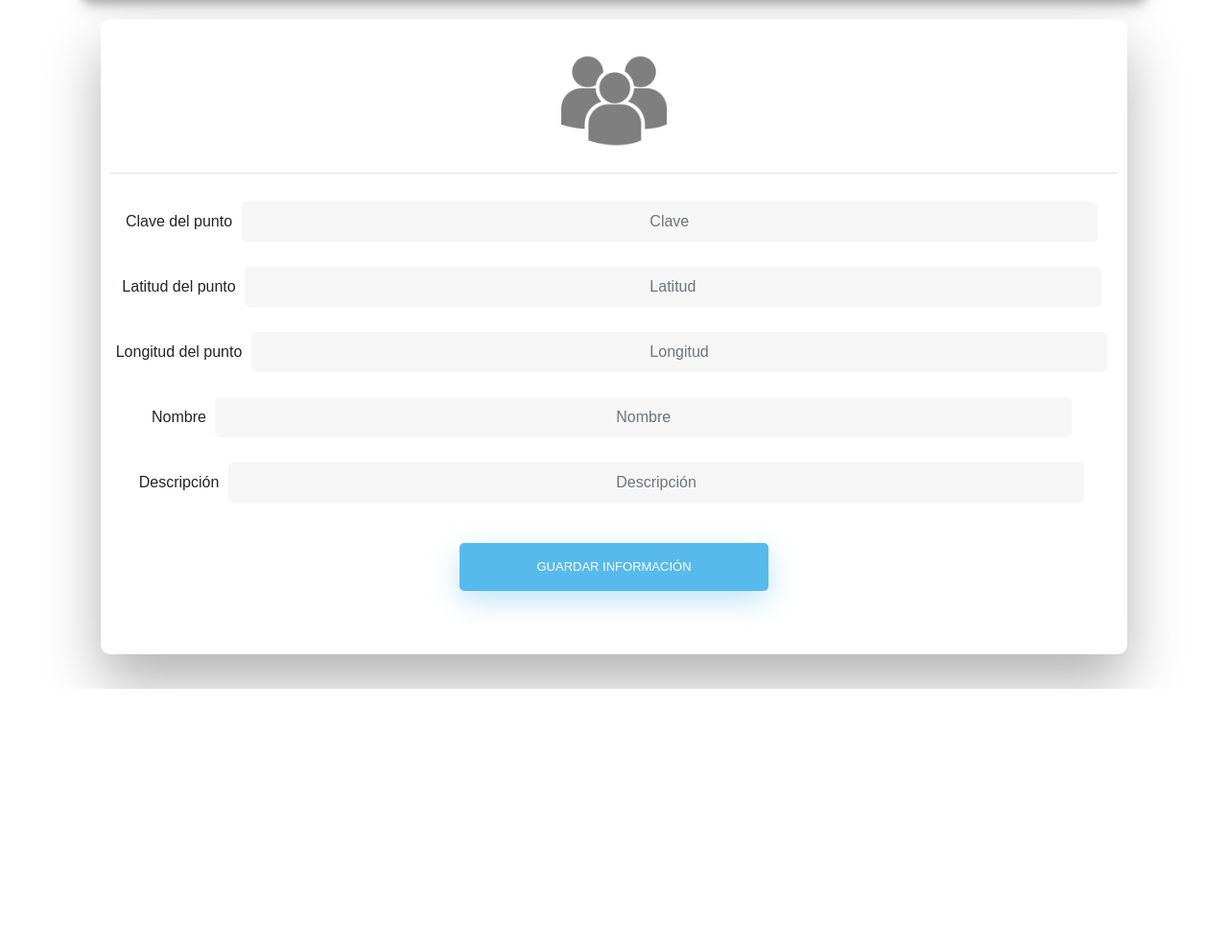
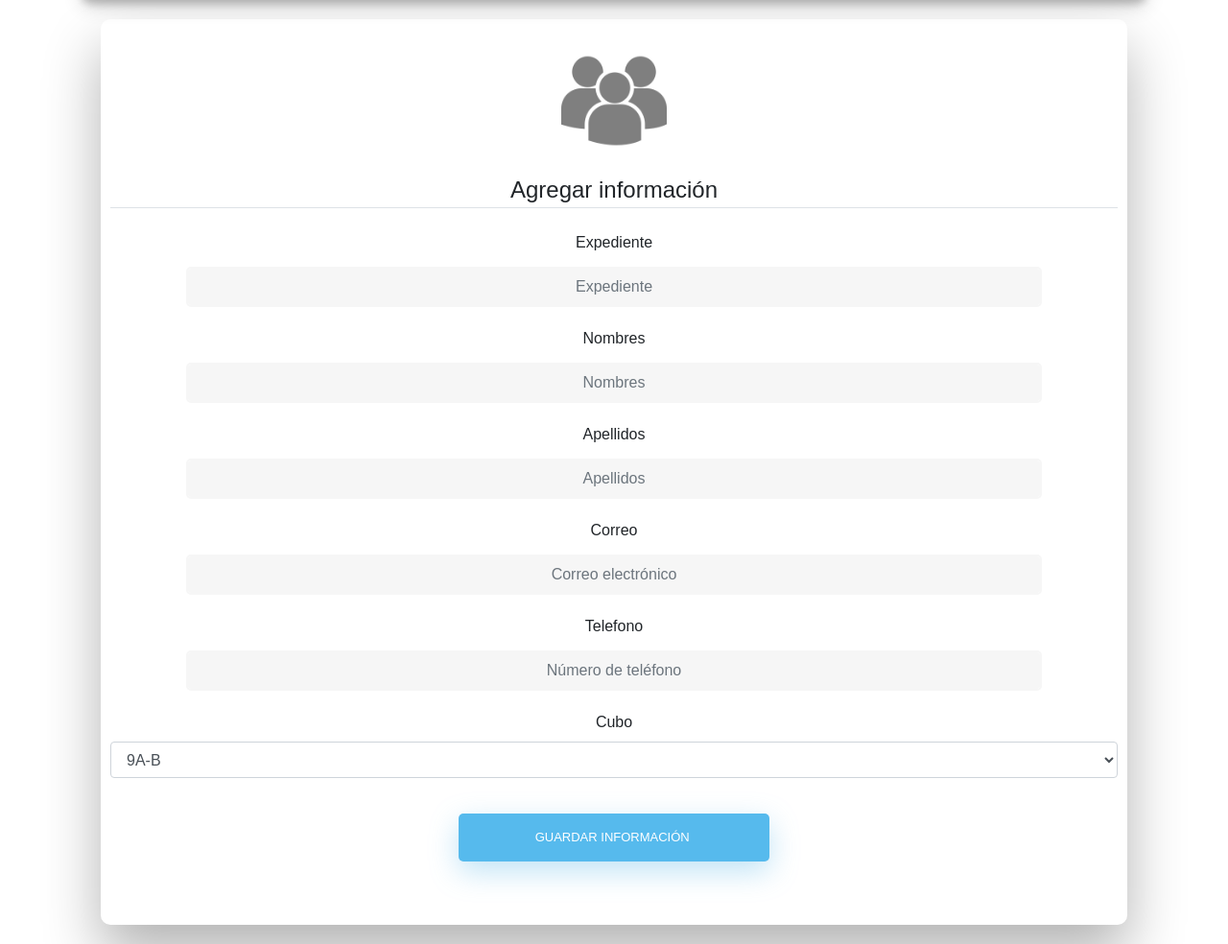
Before and after one commit to raulmyocu/owlmap, a Flask app: page /addMaestro in a window 1280 px wide. Shown: the part 82-1066 px from the top of the page at 96% size. Before the commit the page ends 800 px from the top, so only its background shows below. Run offline with Flask 2, Linux system fonts and the light colour scheme; data comes from the database, SQL or seed files in the repository; some libraries are stand-ins or nearby versions.

Commit message:
CRUD maestros

```diff
--- a/owlmap/forms.py
+++ b/owlmap/forms.py
@@ -29,6 +29,21 @@ class RegistrationForm(FlaskForm):
             render_kw={"placeholder": "Descripción"})
     submit = SubmitField('Guardar información')
 
-class CrudForm(FlaskForm):
-    editar = SubmitField('editar')
-    eliminar = SubmitField('eliminar')
+
+class RegistrationFormMaestro(FlaskForm):
+    exp = StringField('Expediente', validators=[Length(min=10, max=20), DataRequired()],
+            render_kw={"placeholder": "Expediente"})
+    cubo = StringField('Cubiculo', validators=[DataRequired()],
+            render_kw={"placeholder": "Cubículo"})
+    nombres = StringField('Nombres', validators=[Length(min=5, max=60), DataRequired()],
+            render_kw={"placeholder": "Nombres"})
+    apellidos = StringField('Apellidos', validators=[Length(min=5, max=60), DataRequired()],
+            render_kw={"placeholder": "Apellidos"})
+    email = StringField('Correo', validators=[Length(min=5, max=60), DataRequired()],
+            render_kw={"placeholder": "Correo electrónico"})
+    tel = StringField('Telefono', validators=[Length(min=10, max=16), DataRequired()],
+            render_kw={"placeholder": "Número de teléfono"})
+    cubo = StringField('Cubo', validators=[Length(min=2, max=5), DataRequired()],
+            render_kw={"placeholder": "Cubículo"})
+
+    submit = SubmitField('Guardar información ')
--- a/owlmap/routes.py
+++ b/owlmap/routes.py
@@ -1,6 +1,6 @@
 from flask import render_template, url_for, flash, redirect, request
 from owlmap import app, db
-from owlmap.forms import LoginForm, SearchForm, RegistrationForm, CrudForm
+from owlmap.forms import LoginForm, SearchForm, RegistrationForm, RegistrationFormMaestro
 from owlmap.models import User, Point, Post, Maestro
 
 posts = [
@@ -34,10 +34,8 @@ posts = [
 @app.route("/home", methods=['GET', 'POST'])
 @app.route("/map", methods=['GET', 'POST'])
 def home():
-    print("entraste a home")
     form = SearchForm()
     if form.validate_on_submit():
-        print("simon si entendí carnal")
         results = Point.query.filter(Point.nom.contains(form.searchfield.data)).all()
         return render_template('home.html', form=form, results=results)
     return render_template('home.html', form=form)
@@ -60,21 +58,23 @@ def forum():
 def addInfoPunto():
     form = RegistrationForm()
     if form.validate_on_submit():
-        punto = Point(clave=form.clave.data, lat=form.latitud.data,
-                lng=form.longitud.data, nom=form.nombre.data,
-                desc=form.descripcion.data)
-        db.session.add(punto)
-        db.session.commit()
-        flash('Información guardada correctamente', 'success')
-        return redirect(url_for('displayInfoPuntos'))
+        try:
+            punto = Point(clave=form.clave.data, lat=form.latitud.data,
+                    lng=form.longitud.data, nom=form.nombre.data,
+                    desc=form.descripcion.data)
+            db.session.add(punto)
+            db.session.commit()
+            flash('Información guardada correctamente', 'success')
+            return redirect(url_for('displayInfoPuntos'))
+        except:
+            flash('Hubo un error al capturar la información', 'danger')
     return render_template('addInfoPuntos.html', title='Agregar Información',
-                            form=form, leged='Agregar información')
+                            form=form, legend='Agregar información')
 
 @app.route("/displayPuntos", methods=['GET', 'POST'])
 def displayInfoPuntos():
-    form = CrudForm()
     puntos = Point.query.all()
-    return render_template('displayPuntos.html', form=form, puntos=puntos, title="Mostrar Información")
+    return render_template('displayPuntos.html', puntos=puntos, title="Mostrar Información")
 
 @app.route("/editInfoPunto/<puntoID>",  methods=['GET', 'POST'])
 def editInfoPunto(puntoID):
@@ -82,14 +82,17 @@ def editInfoPunto(puntoID):
     form = RegistrationForm()
 
     if form.validate_on_submit():
-        punto.clave = form.clave.data
-        punto.lat = form.latitud.data
-        punto.lng = form.longitud.data
-        punto.nom = form.nombre.data
-        punto.desc = form.descripcion.data
-        db.session.commit()
-        flash('Información guardada correctamente', 'success')
-        return redirect('displayPuntos')
+        try:
+            punto.clave = form.clave.data
+            punto.lat = form.latitud.data
+            punto.lng = form.longitud.data
+            punto.nom = form.nombre.data
+            punto.desc = form.descripcion.data
+            db.session.commit()
+            flash('Información guardada correctamente', 'success')
+            return redirect('displayPuntos')
+        except:
+            flash('Hubo un error al capturar la información', 'danger')
 
     elif request.method == 'GET':
         form.clave.data = punto.clave
@@ -99,68 +102,91 @@ def editInfoPunto(puntoID):
         form.descripcion.data = punto.desc
 
     return render_template('addInfoPuntos.html', form=form, punto=punto,
-                            title="Editar Información", leged='Editar información')
+                            title="Editar Información", legend='Editar información')
 
 
 @app.route("/deleteInfoPunto/<puntoID>",  methods=['GET','POST'])
 def deleteInfoPunto(puntoID):
     punto = Point.query.get_or_404(puntoID)
-    db.session.delete(punto)
-    db.session.commit()
-    flash('Registro eliminado correctamente', 'success')
+    try:
+        db.session.delete(punto)
+        db.session.commit()
+        flash('Registro eliminado correctamente', 'success')
+    except:
+        flash('Hubo un error en la eliminación de la información', 'danger')
     return redirect('displayPuntos')
 
 # -------------------  CRUD para maestros --------------------------------------
 
 @app.route("/addMaestro", methods=['GET', 'POST'])
 def addInfoMaestro():
-    form = RegistrationForm()
+    form = RegistrationFormMaestro()
+    puntos = Point.query.all()
+    form.cubo.data = request.form.get('comp_select')
     if form.validate_on_submit():
-        maestro = Maestro(clave=form.clave.data, lat=form.latitud.data,
-                lng=form.longitud.data, nom=form.nombre.data,
-                desc=form.descripcion.data)
-        db.session.add(maestro)
-        db.session.commit()
-        flash('Información guardada correctamente', 'success')
-        return redirect(url_for('displayMaestros'))
+        try:
+            maestro = Maestro(exp=form.exp.data, cubo=form.cubo.data,
+                        nombres=form.nombres.data, apellidos=form.apellidos.data,
+                        email=form.email.data, tel=form.tel.data)
+            db.session.add(maestro)
+            db.session.commit()
+            flash('Información guardada correctamente', 'success')
+            return redirect(url_for('displayInfoMaestros'))
+        except:
+            flash('Hubo un error al capturar la información', 'danger')
     return render_template('addInfoMaestros.html', title='Agregar Información',
-                            form=form, leged='Agregar información')
+                            form=form, legend='Agregar información', puntos=puntos)
 
 @app.route("/displayMaestros", methods=['GET', 'POST'])
 def displayInfoMaestros():
-    form = CrudForm()
     maestros = Maestro.query.all()
-    return render_template('displayMaestros.html', form=form, maestros=maestros, title="Mostrar Información")
+    return render_template('displayMaestros.html', maestros=maestros,
+                            title="Mostrar Información")
 
-@app.route("/editInfoMaestro/<puntoID>",  methods=['GET', 'POST'])
+@app.route("/editInfoMaestro/<maestroID>",  methods=['GET', 'POST'])
 def editInfoMaestro(maestroID):
-    maestro = Point.query.get_or_404(maestroID)
-    form = RegistrationForm()
+    maestro = Maestro.query.get_or_404(maestroID)
+    form = RegistrationFormMaestro()
+    puntos = Point.query.all()
+    puntoinicial = Point.query.filter(Point.clave.contains(maestro.cubo)).first()
+
+    form.cubo.data = request.form.get('comp_select')
 
     if form.validate_on_submit():
-        maestro.clave = form.clave.data
-        maestro.lat = form.latitud.data
-        maestro.lng = form.longitud.data
-        maestro.nom = form.nombre.data
-        maestro.desc = form.descripcion.data
-        db.session.commit()
-        flash('Información guardada correctamente', 'success')
-        return redirect('display')
+        try:
+            maestro.exp = form.exp.data
+            maestro.cubo = form.cubo.data
+            maestro.nombres = form.nombres.data
+            maestro.apellidos = form.apellidos.data
+            maestro.email = form.email.data
+            maestro.tel = form.tel.data
+            db.session.commit()
+            flash('Información guardada correctamente', 'success')
+            return redirect('displayMaestros')
+        except:
+            flash('Hubo un error al capturar la información', 'danger')
 
     elif request.method == 'GET':
-        form.clave.data = maestro.clave
-        form.latitud.data = maestro.lat
-        form.longitud.data = maestro.lng
-        form.nombre.data = maestro.nom
-        form.descripcion.data = maestro.desc
+
+        form.exp.data = maestro.exp
+        form.nombres.data = maestro.nombres
+        form.apellidos.data = maestro.apellidos
+        form.email.data = maestro.email
+        form.tel.data = maestro.tel
+        form.cubo.data = maestro.cubo
 
     return render_template('addInfoMaestros.html', form=form, maestro=maestro,
-                            title="Editar Información", leged='Editar información')
+                            title="Editar Información", legend='Editar información',
+                            puntos=puntos, puntoinicial=puntoinicial)
 
-@app.route("/deleteInfoMaestro/<maestroID>",  methods=['GET', 'POST'])
+
+@app.route("/deleteInfoMaestro/<maestroID>",  methods=['GET','POST'])
 def deleteInfoMaestro(maestroID):
-    maestro = Point.query.get_or_404(maestroID)
-    db.session.delete(maestro)
-    db.session.commit()
-    flash('Registro eliminado correctamente', 'success')
+    maestro = Maestro.query.get_or_404(maestroID)
+    try:
+        db.session.delete(maestro)
+        db.session.commit()
+        flash('Registro eliminado correctamente', 'success')
+    except:
+        flash('Hubo un error en la eliminación de la información', 'danger')
     return redirect('displayMaestros')
--- a/owlmap/templates/addInfoMaestros.html
+++ b/owlmap/templates/addInfoMaestros.html
@@ -16,74 +16,93 @@
             <legend class="border-bottom mb-4">{{ legend }}</legend>
 
             <div class="form-group">
-              {{ form.clave.label(class="form-control-label")}}
-              {% if form.clave.errors %}
-                {{ form.clave(class="form-control form-control-lg is-invalid")}}
+              {{ form.exp.label(class="form-control-label")}}
+              <br>
+              {% if form.exp.errors %}
+              {{ form.exp(class="form-control form-control-lg is-invalid")}}
               <div class="invalid-feedback">
-                  {% for error in form.clave.errors %}
+                {% for error in form.exp.errors %}
                 <span>{{error}}</span>
                 {% endfor %}
               </div>
               {%else %}
-                {{ form.clave(class="form-control form-control-lg")}}
+              {{ form.exp(class="form-control form-control-lg")}}
               {% endif %}
             </div>
 
             <div class="form-group">
-              {{ form.latitud.label(class="form-control-label")}}
-              {% if form.latitud.errors %}
-                {{ form.latitud(class="form-control form-control-lg is-invalid")}}
+              {{ form.nombres.label(class="form-control-label")}}
+              <br>
+              {% if form.nombres.errors %}
+              {{ form.nombres(class="form-control form-control-lg is-invalid")}}
               <div class="invalid-feedback">
-                  {% for error in form.latitud.errors %}
+                {% for error in form.nombres.errors %}
                 <span>{{error}}</span>
                 {% endfor %}
               </div>
               {%else %}
-                {{ form.latitud(class="form-control form-control-lg")}}
+              {{ form.nombres(class="form-control form-control-lg")}}
               {% endif %}
             </div>
 
             <div class="form-group">
-              {{ form.longitud.label(class="form-control-label")}}
-              {% if form.longitud.errors %}
-                {{ form.longitud(class="form-control form-control-lg is-invalid")}}
+              {{ form.apellidos.label(class="form-control-label")}}
+              <br>
+              {% if form.apellidos.errors %}
+              {{ form.apellidos(class="form-control form-control-lg is-invalid")}}
               <div class="invalid-feedback">
-                  {% for error in form.longitud.errors %}
+                {% for error in form.apellidos.errors %}
                 <span>{{error}}</span>
                 {% endfor %}
               </div>
               {%else %}
-                {{ form.longitud(class="form-control form-control-lg")}}
+              {{ form.apellidos(class="form-control form-control-lg")}}
               {% endif %}
             </div>
 
             <div class="form-group">
-              {{ form.nombre.label(class="form-control-label")}}
-              {% if form.nombre.errors %}
-                {{ form.nombre(class="form-control form-control-lg is-invalid")}}
+              {{ form.email.label(class="form-control-label")}}
+              <br>
+              {% if form.email.errors %}
+              {{ form.email(class="form-control form-control-lg is-invalid")}}
               <div class="invalid-feedback">
-                  {% for error in form.nombre.errors %}
+                {% for error in form.email.errors %}
                 <span>{{error}}</span>
                 {% endfor %}
               </div>
               {%else %}
-                {{ form.nombre(class="form-control form-control-lg")}}
+              {{ form.email(class="form-control form-control-lg")}}
               {% endif %}
             </div>
 
             <div class="form-group">
-              {{ form.descripcion.label(class="form-control-label")}}
-              {% if form.descripcion.errors %}
-                {{ form.descripcion(class="form-control form-control-lg is-invalid")}}
+              {{ form.tel.label(class="form-control-label")}}
+              <br>
+              {% if form.tel.errors %}
+              {{ form.tel(class="form-control form-control-lg is-invalid")}}
               <div class="invalid-feedback">
-                  {% for error in form.descripcion.errors %}
+                {% for error in form.tel.errors %}
                 <span>{{error}}</span>
                 {% endfor %}
               </div>
               {%else %}
-                {{ form.descripcion(class="form-control form-control-lg")}}
+              {{ form.tel(class="form-control form-control-lg")}}
               {% endif %}
             </div>
+
+            {% if puntos %}
+            <div class="form-group">
+              {{ form.cubo.label(class="form-control-label")}}
+              <select class="form-control" data-live-search="true" name="comp_select" >
+                {% if puntoinicial %}
+                <option data-tokens="{{puntoinicial.nom}}">{{puntoinicial.clave}}</option>
+                {% endif %}
+                {% for punto in puntos %}
+                <option data-tokens="{{punto.nom}}">{{punto.clave}}</option>
+                {% endfor %}
+              </select>
+            </div>
+            {% endif %}
 
           </fieldset>
 
@@ -96,5 +115,4 @@
   </div>
 </div>
 
-
 {% endblock content %}
--- a/owlmap/templates/addInfoPuntos.html
+++ b/owlmap/templates/addInfoPuntos.html
@@ -17,6 +17,7 @@
 
             <div class="form-group">
               {{ form.clave.label(class="form-control-label")}}
+              <br>
               {% if form.clave.errors %}
                 {{ form.clave(class="form-control form-control-lg is-invalid")}}
                 <div class="invalid-feedback">
@@ -31,6 +32,7 @@
 
             <div class="form-group">
               {{ form.latitud.label(class="form-control-label")}}
+              <br>
               {% if form.latitud.errors %}
                 {{ form.latitud(class="form-control form-control-lg is-invalid")}}
                 <div class="invalid-feedback">
@@ -45,6 +47,7 @@
 
             <div class="form-group">
               {{ form.longitud.label(class="form-control-label")}}
+              <br>
               {% if form.longitud.errors %}
                 {{ form.longitud(class="form-control form-control-lg is-invalid")}}
                 <div class="invalid-feedback">
@@ -59,6 +62,7 @@
 
             <div class="form-group">
               {{ form.nombre.label(class="form-control-label")}}
+              <br>
               {% if form.nombre.errors %}
                 {{ form.nombre(class="form-control form-control-lg is-invalid")}}
                 <div class="invalid-feedback">
@@ -73,6 +77,7 @@
 
             <div class="form-group">
               {{ form.descripcion.label(class="form-control-label")}}
+              <br>
               {% if form.descripcion.errors %}
                 {{ form.descripcion(class="form-control form-control-lg is-invalid")}}
                 <div class="invalid-feedback">
@@ -84,7 +89,6 @@
                 {{ form.descripcion(class="form-control form-control-lg")}}
               {% endif %}
             </div>
-
 
           </fieldset>
 
--- a/owlmap/templates/displayPuntos.html
+++ b/owlmap/templates/displayPuntos.html
@@ -2,7 +2,7 @@
 {% block content %}
 <div class="container">
   <div class="wrapper fadeInDown">
-    <div id="formContentEdit">
+    <div id="formContentEdit" >
       <!-- Tabs Titles -->
       <!-- Icon -->
       <div class="fadeIn first">
@@ -31,7 +31,7 @@
             <td scope="col">{{ punto.lng }}</td>
             <td scope="col">{{ punto.desc }}</td>
             <td scope="col"><p><a href="{{ url_for('editInfoPunto', puntoID=punto.clave)}}"><img src="{{ url_for('static', filename='images/editIcon.png') }}" height="21" width="21" style="opacity: 0.5"></a> </p></td>
-            <td scope="col"><p><a href="{{ url_for('deleteInfoPunto', puntoID=punto.clave)}}"><img src="{{ url_for('static', filename='images/deleteIcon.png') }}" height="21" width="21" style="opacity: 0.5" ></a></p></td>
+            <td scope="col"><p><a data-toggle="modal" data-target="#deleteModal" href="{{ url_for('deleteInfoPunto', puntoID=punto.clave)}}"><img src="{{ url_for('static', filename='images/deleteIcon.png') }}" height="21" width="21" style="opacity: 0.5" ></a></p></td>
           </tr>
           {% endfor %}
         </tbody>
@@ -56,7 +56,7 @@
       </div>
       <div class="modal-footer">
         <button type="button" class="btn btn-secondary" data-dismiss="modal">Cancelar</button>
-        <button type="button" class="btn btn-primary">Eliminar registro</button>
+        <button type="button" class="btn btn-primary" >Eliminar registro</button>
       </div>
     </div>
   </div>
--- a/owlmap/templates/layout.html
+++ b/owlmap/templates/layout.html
@@ -18,6 +18,8 @@
   <link rel="stylesheet" type="text/css" href="{{ url_for('static', filename='css/main.css') }}">
   <!-- Hoja de estilo para login -->
   <link rel="stylesheet" type="text/css" href="{{ url_for('static', filename='css/login.css') }}">
+
+
 
 </head>
 <body>
@@ -119,5 +121,6 @@
   <script src="https://code.jquery.com/jquery-3.3.1.min.js"></script>
   <!-- Bootstrap JS -->
   <script src="https://stackpath.bootstrapcdn.com/bootstrap/4.3.1/js/bootstrap.min.js" integrity="sha384-JjSmVgyd0p3pXB1rRibZUAYoIIy6OrQ6VrjIEaFf/nJGzIxFDsf4x0xIM+B07jRM" crossorigin="anonymous"></script>
+
 </body>
 </html>
```
Also changed, not shown: owlmap/static/css/login.css (+0 -29 lines), owlmap/templates/displayMaestros.html (+16 -13 lines). Lines whose indentation alone changed are shown as unchanged.
